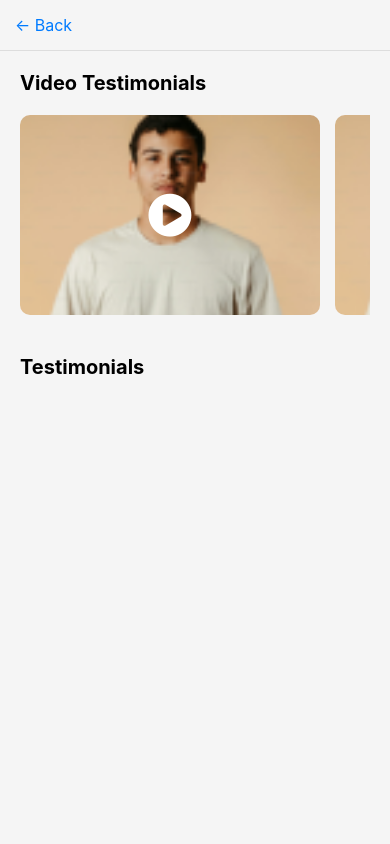
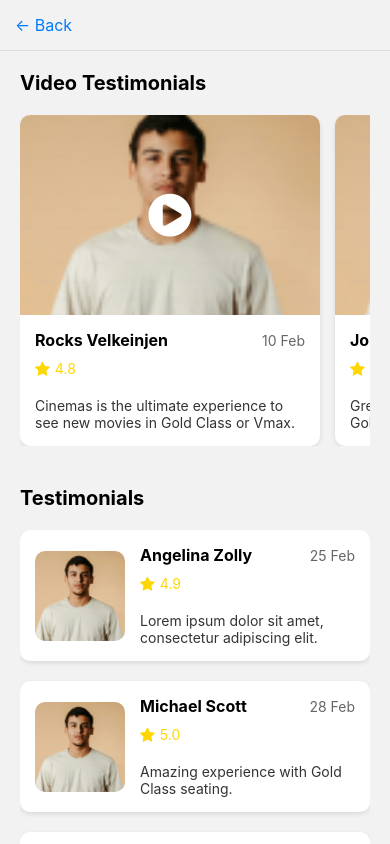
Before and after one commit to pentasoftwareconsultancy/jai_Ho_App_Dev, a React Native app: screen /Testimony in a window 390 px wide. Shown: the top 844 px of the page. Built offline with nearby package versions, Linux system fonts and the light colour scheme.

Commit message:
TestimonialsSection Completed

```diff
--- a/src/screens/Testimonials.jsx
+++ b/src/screens/Testimonials.jsx
@@ -1,7 +1,7 @@
 import React from 'react';
 import { View, Text, Image, StyleSheet, TouchableOpacity, SafeAreaView, ScrollView, FlatList } from 'react-native';
 import { useNavigation } from '@react-navigation/native';
-import Icon from 'react-native-vector-icons/FontAwesome';
+import Icon from 'react-native-vector-icons/FontAwesome'; // For the play button and star icons
 
 const videoTestimonials = [
   {
@@ -10,7 +10,8 @@ const videoTestimonials = [
     video: true,
     description: 'Cinemas is the ultimate experience to see new movies in Gold Class or Vmax.',
     date: '10 Feb',
-    avatar: require('../../assets/images/testimonialimage.png'),
+    rating: '4.8', // Added rating for video testimonials
+    avatar: require('../../assets/images/testimonialimage.png'), // Assuming this is the image for the video testimonial
   },
   {
     id: '2',
@@ -18,7 +19,8 @@ const videoTestimonials = [
     video: true,
     description: 'Great experience watching movies in Gold Class.',
     date: '15 Feb',
-    avatar: require('../../assets/images/testimonialimage.png'),
+    rating: '5.0', // Added rating for video testimonials
+    avatar: require('../../assets/images/testimonialimage.png'), // Add more images as needed
   },
   {
     id: '3',
@@ -26,8 +28,10 @@ const videoTestimonials = [
     video: true,
     description: 'Vmax is the best way to watch movies!',
     date: '20 Feb',
-    avatar: require('../../assets/images/testimonialimage.png'),
+    rating: '4.9', // Added rating for video testimonials
+    avatar: require('../../assets/images/testimonialimage.png'), // Add more images as needed
   },
+  // Add more video testimonials as needed
 ];
 
 const additionalTestimonials = [
@@ -37,13 +41,98 @@ const additionalTestimonials = [
     description: 'Lorem ipsum dolor sit amet, consectetur adipiscing elit.',
     rating: '4.9',
     duration: '6h 30min',
+    date: '25 Feb',
+    avatar: require('../../assets/images/testimonialimage.png'), // Add image for the testimonial
   },
+  {
+    id: '2',
+    name: 'Michael Scott',
+    description: 'Amazing experience with Gold Class seating.',
+    rating: '5.0',
+    duration: '5h 45min',
+    date: '28 Feb',
+    avatar: require('../../assets/images/testimonialimage.png'), // Add image for the testimonial
+  },
+  {
+    id: '3',
+    name: 'Emily Johnson',
+    description: 'The sound quality in Vmax is absolutely incredible!',
+    rating: '4.8',
+    duration: '7h 15min',
+    date: '1 Mar',
+    avatar: require('../../assets/images/testimonialimage.png'), // Add image for the testimonial
+  },
+  {
+    id: '4',
+    name: 'David Brown',
+    description: 'Gold Class seating is worth every penny. Highly recommended!',
+    rating: '4.7',
+    duration: '6h 50min',
+    date: '3 Mar',
+    avatar: require('../../assets/images/testimonialimage.png'), // Add image for the testimonial
+  },
+  {
+    id: '5',
+    name: 'Sophia Lee',
+    description: 'I love the cozy atmosphere and the premium service.',
+    rating: '4.9',
+    duration: '5h 55min',
+    date: '5 Mar',
+    avatar: require('../../assets/images/testimonialimage.png'), // Add image for the testimonial
+  },
+  {
+    id: '6',
+    name: 'James Wilson',
+    description: 'The best cinema experience I’ve ever had. Will come back again!',
+    rating: '5.0',
+    duration: '6h 10min',
+    date: '7 Mar',
+    avatar: require('../../assets/images/testimonialimage.png'), // Add image for the testimonial
+  },
+  {
+    id: '7',
+    name: 'Olivia Martinez',
+    description: 'The seats are so comfortable, and the screen is massive!',
+    rating: '4.8',
+    duration: '6h 20min',
+    date: '9 Mar',
+    avatar: require('../../assets/images/testimonialimage.png'), // Add image for the testimonial
+  },
+  {
+    id: '8',
+    name: 'Daniel Anderson',
+    description: 'Great place to watch the latest blockbusters in style.',
+    rating: '4.9',
+    duration: '6h 40min',
+    date: '11 Mar',
+    avatar: require('../../assets/images/testimonialimage.png'), // Add image for the testimonial
+  },
+  {
+    id: '9',
+    name: 'Emma Taylor',
+    description: 'The food and drinks service is top-notch. Loved it!',
+    rating: '4.7',
+    duration: '5h 45min',
+    date: '13 Mar',
+    avatar: require('../../assets/images/testimonialimage.png'), // Add image for the testimonial
+  },
+  {
+    id: '10',
+    name: 'William Thomas',
+    description: 'Perfect for a date night or a family outing. Highly recommended!',
+    rating: '4.9',
+    duration: '6h 25min',
+    date: '15 Mar',
+    avatar: require('../../assets/images/testimonialimage.png'), // Add image for the testimonial
+  },
+  // Add more testimonials as needed
 ];
 
 const Testimonials = () => {
   const navigation = useNavigation();
 
   const handleVideoPlay = (videoUrl) => {
+    // Navigate to a video player screen or play the video in a modal
     navigation.navigate('VideoPlayer', { videoUrl });
   };
 
@@ -55,16 +144,48 @@ const Testimonials = () => {
           <Icon name="play-circle" size={50} color="#fff" />
         </View>
       </TouchableOpacity>
+      <View style={styles.videoContent}>
+        <View style={styles.testimonialHeader}>
+          <Text style={styles.testimonialName}>{item.name}</Text>
+          <Text style={styles.testimonialDate}>{item.date}</Text>
+        </View>
+        <View style={styles.ratingContainer}>
+          <Icon name="star" size={16} color="#FFD700" style={styles.starIcon} />
+          <Text style={styles.ratingText}>{item.rating}</Text>
+        </View>
+        <Text style={styles.testimonialDescription}>{item.description}</Text>
+      </View>
+    </View>
+  );
+
+  const renderAdditionalTestimonial = ({ item }) => (
+    <View style={styles.additionalTestimonialItem}>
+      <View style={styles.testimonialContent}>
+        <Image source={item.avatar} style={styles.testimonialImage} />
+        <View style={styles.testimonialDetails}>
+          <View style={styles.testimonialHeader}>
+            <Text style={styles.testimonialName}>{item.name}</Text>
+            <Text style={styles.testimonialDate}>{item.date}</Text>
+          </View>
+          <View style={styles.ratingContainer}>
+            <Icon name="star" size={16} color="#FFD700" style={styles.starIcon} />
+            <Text style={styles.ratingText}>{item.rating}</Text>
+          </View>
+          <Text style={styles.testimonialDescription}>{item.description}</Text>
+        </View>
+      </View>
     </View>
   );
 
   return (
     <SafeAreaView style={styles.mainContainer}>
       <ScrollView>
+        {/* Header with Back Button */}
         <TouchableOpacity onPress={() => navigation.goBack()} style={styles.backButton}>
           <Text style={styles.backButtonText}>← Back</Text>
         </TouchableOpacity>
 
+        {/* Video Testimonial Section */}
         <View style={styles.videoTestimonialContainer}>
           <Text style={styles.sectionTitle}>Video Testimonials</Text>
           <FlatList
@@ -76,12 +197,15 @@ const Testimonials = () => {
           />
         </View>
 
+        {/* Additional Testimonials Section */}
         <View style={styles.additionalTestimonialsContainer}>
           <Text style={styles.sectionTitle}>Testimonials</Text>
-          {additionalTestimonials.map((item) => (
-            <View key={item.id} style={styles.testimonialItem}>
-            </View>
-          ))}
+          <FlatList
+            data={additionalTestimonials}
+            renderItem={renderAdditionalTestimonial}
+            keyExtractor={(item) => item.id}
+            showsVerticalScrollIndicator={false}
+          />
         </View>
       </ScrollView>
     </SafeAreaView>
@@ -91,7 +215,7 @@ const Testimonials = () => {
 const styles = StyleSheet.create({
   mainContainer: {
     flex: 1,
-    backgroundColor: '#f5f5f5',
+
   },
   backButton: {
     padding: 15,
@@ -104,17 +228,27 @@ const styles = StyleSheet.create({
   },
   videoTestimonialContainer: {
     padding: 20,
+
+
   },
   sectionTitle: {
     fontSize: 20,
     fontWeight: 'bold',
     marginBottom: 20,
     textAlign: 'left',
+
   },
   videoItem: {
     marginRight: 15,
-    alignItems: 'center',
-    width: 300,
+    width: 300, // Increased width for each video item
+    backgroundColor: '#fff',
+    borderRadius: 10,
+    shadowColor: '#000',
+    shadowOffset: { width: 0, height: 2 },
+    shadowOpacity: 0.1,
+    shadowRadius: 5,
+    elevation: 3,
+
   },
   imageContainer: {
     position: 'relative',
@@ -122,222 +256,79 @@ const styles = StyleSheet.create({
     justifyContent: 'center',
   },
   thumbnail: {
-    width: 300,
-    height: 200,
-    borderRadius: 10,
+    width: '100%',
+    height: 200, // Adjusted height to maintain aspect ratio
+    borderTopLeftRadius: 10,
+    borderTopRightRadius: 10,
   },
   playIconContainer: {
     position: 'absolute',
   },
+  videoContent: {
+    padding: 15,
+
+  },
+  testimonialHeader: {
+    flexDirection: 'row',
+    justifyContent: 'space-between',
+    alignItems: 'center',
+    marginBottom: 10,
+  },
+  testimonialName: {
+    fontSize: 16,
+    fontWeight: 'bold',
+    textAlign: 'left',
+  },
+  testimonialDate: {
+    fontSize: 14,
+    color: '#666',
+    textAlign: 'right',
+  },
+  testimonialDescription: {
+    fontSize: 14,
+    color: '#333',
+    marginTop: 10,
+    textAlign: 'left',
+  },
+  ratingContainer: {
+    flexDirection: 'row',
+    alignItems: 'center',
+    marginBottom: 10,
+  },
+  starIcon: {
+    marginRight: 5,
+  },
+  ratingText: {
+    fontSize: 14,
+    color: '#FFD700', // Gold color for rating
+  },
   additionalTestimonialsContainer: {
     padding: 20,
   },
-  testimonialItem: {
+  additionalTestimonialItem: {
     marginBottom: 20,
+    padding: 15,
+    backgroundColor: '#fff',
+    borderRadius: 10,
+    shadowColor: '#000',
+    shadowOffset: { width: 0, height: 2 },
+    shadowOpacity: 0.1,
+    shadowRadius: 5,
+    elevation: 3,
+  },
+  testimonialContent: {
+    flexDirection: 'row',
+    alignItems: 'center',
+  },
+  testimonialImage: {
+    width: 90,
+    height: 90,
+    borderRadius: 10,
+    marginRight: 15,
+  },
+  testimonialDetails: {
+    flex: 1,
   },
 });
 
 export default Testimonials;
-
-
-
-
-
-
-
-
-
-
-
-// import React from 'react';
-// import { View, Text, Image, StyleSheet, TouchableOpacity, SafeAreaView, ScrollView, FlatList } from 'react-native';
-// import { useNavigation } from '@react-navigation/native';
-// import Icon from 'react-native-vector-icons/FontAwesome'; // For the play button icon
-
-// const videoTestimonials = [
-//   {
-//     id: '1',
-//     name: 'Rocks Velkeinjen',
-//     video: true,
-//     description: 'Cinemas is the ultimate experience to see new movies in Gold Class or Vmax.',
-//     date: '10 Feb',
-//     avatar: require('../../assets/images/testimonialimage.png'), // Assuming this is the image for the video testimonial
-//   },
-//   {
-//     id: '2',
-//     name: 'John Doe',
-//     video: true,
-//     description: 'Great experience watching movies in Gold Class.',
-//     date: '15 Feb',
-//     avatar: require('../../assets/images/testimonialimage.png'), // Add more images as needed
-//   },
-//   {
-//     id: '3',
-//     name: 'Jane Smith',
-//     video: true,
-//     description: 'Vmax is the best way to watch movies!',
-//     date: '20 Feb',
-//     avatar: require('../../assets/images/testimonialimage.png'), // Add more images as needed
-//   },
-//   // Add more video testimonials as needed
-// ];
-
-// const additionalTestimonials = [
-//   {
-//     id: '1',
-//     name: 'Angelina Zolly',
-//     description: 'Lorem ipsum dolor sit amet, consectetur adipiscing elit.',
-//     rating: '4.9',
-//     duration: '6h 30min',
-//   },
-//   // Add more testimonials as needed
-// ];
-
-// const Testimonials = () => {
-//   const navigation = useNavigation();
-
-//   const handleVideoPlay = (videoUrl) => {
-//     // Navigate to a video player screen or play the video in a modal
-//     navigation.navigate('VideoPlayer', { videoUrl });
-//   };
-
-//   const renderVideoTestimonial = ({ item }) => (
-//     <View style={styles.videoItem}>
-//       <TouchableOpacity onPress={() => handleVideoPlay(item.videoUrl)} style={styles.imageContainer}>
-//         <Image source={item.avatar} style={styles.thumbnail} />
-//         <View style={styles.playIconContainer}>
-//           <Icon name="play-circle" size={50} color="#fff" />
-//         </View>
-//       </TouchableOpacity>
-//       {/* <Text style={styles.testimonialName}>{item.name}</Text>
-//       <Text style={styles.testimonialDate}>{item.date}</Text>
-//       <Text style={styles.testimonialDescription}>{item.description}</Text> */}
-//     </View>
-//   );
-
-//   return (
-//     <SafeAreaView style={styles.mainContainer}>
-//       <ScrollView>
-//         {/* Header with Back Button */}
-//         <TouchableOpacity onPress={() => navigation.goBack()} style={styles.backButton}>
-//           <Text style={styles.backButtonText}>← Back</Text>
-//         </TouchableOpacity>
-
-//         {/* Video Testimonial Section */}
-//         <View style={styles.videoTestimonialContainer}>
-//           <Text style={styles.sectionTitle}>Video Testimonials</Text>
-//           <FlatList
-//             data={videoTestimonials}
-//             renderItem={renderVideoTestimonial}
-//             keyExtractor={(item) => item.id}
-//             horizontal
-//             showsHorizontalScrollIndicator={false}
-//           />
-//           {/* <TouchableOpacity style={styles.findCinemaButton}>
-//             <Text style={styles.findCinemaButtonText}>Find a cinema near you</Text>
-//           </TouchableOpacity> */}
-//         </View>
-
-//         {/* Additional Testimonials Section */}
-//         <View style={styles.additionalTestimonialsContainer}>
-//           <Text style={styles.sectionTitle}>Testimonials</Text>
-//           {additionalTestimonials.map((item) => (
-//             <View key={item.id} style={styles.testimonialItem}>
-//               {/* <Text style={styles.testimonialName}>{item.name}</Text> */}
-//               {/* <Text style={styles.testimonialDescription}>{item.description}</Text> */}
-//               {/* <Text style={styles.testimonialRating}>
-//                 {item.rating} - {item.duration}
-//               </Text> */}
-//             </View>
-//           ))}
-//         </View>
-//       </ScrollView>
-//     </SafeAreaView>
-//   );
-// };
-
-// const styles = StyleSheet.create({
-//   mainContainer: {
-//     flex: 1,
-//     backgroundColor: '#f5f5f5',
-//   },
-//   backButton: {
-//     padding: 15,
-//     borderBottomWidth: 1,
-//     borderBottomColor: '#ddd',
-//   },
-//   backButtonText: {
-//     fontSize: 16,
-//     color: '#007BFF',
-//   },
-//   videoTestimonialContainer: {
-//     padding: 20,
-//   },
-//   sectionTitle: {
-//     fontSize: 20,
-//     fontWeight: 'bold',
-//     marginBottom: 20,
-//     textAlign: 'left',
-//   },
-//   videoItem: {
-//     marginRight: 15,
-//     alignItems: 'center',
-//     width: 300, // Increased width for each video item
-//   },
-//   imageContainer: {
-//     position: 'relative',
-//     alignItems: 'center',
-//     justifyContent: 'center',
-//   },
-//   thumbnail: {
-//     width: 300, // Increased width for the thumbnail
-//     height: 200, // Adjusted height to maintain aspect ratio
-//     borderRadius: 10,
-//   },
-//   playIconContainer: {
-//     position: 'absolute',
-//   },
-//   testimonialName: {
-//     fontSize: 16,
-//     fontWeight: 'bold',
-//     marginTop: 10,
-//     textAlign: 'center',
-//   },
-//   testimonialDate: {
-//     fontSize: 14,
-//     color: '#666',
-//     marginTop: 5,
-//     textAlign: 'center',
-//   },
-//   testimonialDescription: {
-//     fontSize: 14,
-//     color: '#333',
-//     marginTop: 10,
-//     textAlign: 'center',
-//   },
-//   findCinemaButton: {
-//     marginTop: 20,
-//     padding: 10,
-//     backgroundColor: '#007BFF',
-//     borderRadius: 5,
-//   },
-//   findCinemaButtonText: {
-//     color: '#fff',
-//     fontSize: 16,
-//     textAlign: 'center',
-//   },
-//   additionalTestimonialsContainer: {
-//     padding: 20,
-//   },
-//   testimonialItem: {
-//     marginBottom: 20,
-//   },
-//   testimonialRating: {
-//     fontSize: 14,
-//     color: '#666',
-//     marginTop: 5,
-//     textAlign: 'center',
-//   },
-// });
-
-// export default Testimonials;
```
